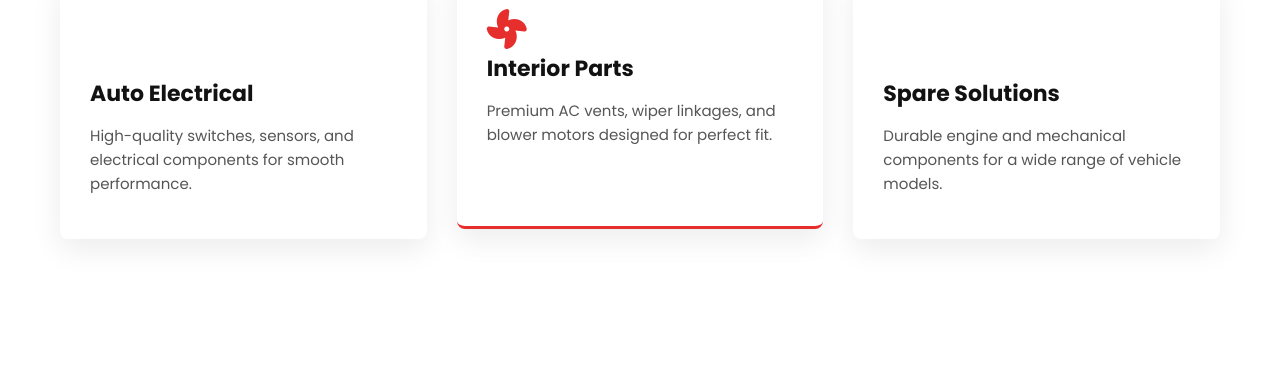
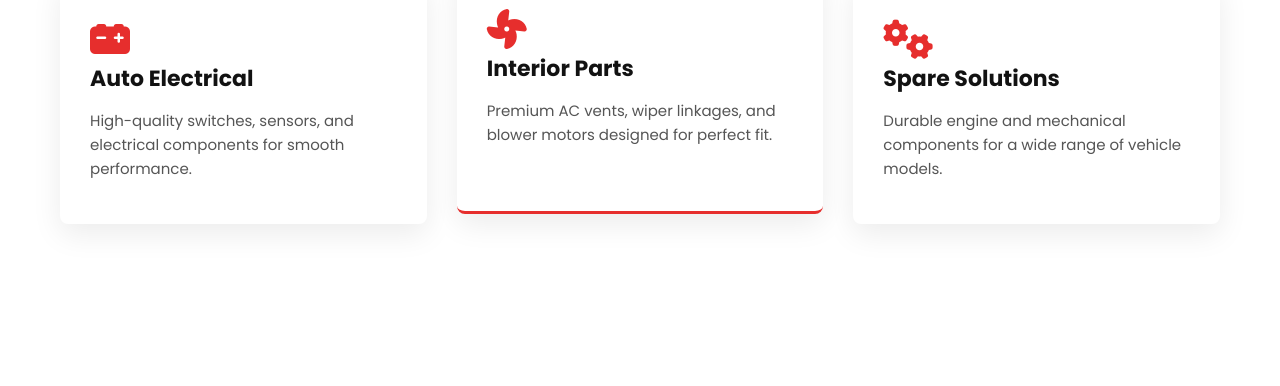
Before and after one commit to Himynameisfaizan/mona-motors, a PHP site: page /office_php_project/ in a window 1280 px wide. Shown: the part 733-1119 px from the top of the page. Run offline with PHP 8.4, Linux system fonts and the light colour scheme; data that the repository does not hold is empty.

Commit message:
fix featured section styling

```diff
--- a/index.php
+++ b/index.php
@@ -36,17 +36,25 @@ $banner_bg = !empty($banner['banner_path']) ? $banner['banner_path'] : 'images/s
 <!-- ================= Services Quick Snippet ================= -->
 <section class="features-section container">
     <div class="feature-card">
-        <div class="icon"><img src="images/icon/icon-card/v-1/icon-1.png" alt="Auto Electrical"></div>
+        <div class="icon">
+            <i class="fa-solid fa-car-battery" style="font-size: 40px; color: var(--primary-red);"></i>
+        </div>
         <h3>Auto Electrical</h3>
         <p>High-quality switches, sensors, and electrical components for smooth performance.</p>
     </div>
+
     <div class="feature-card feature-active">
-        <div class="icon"><i class="fa-solid fa-fan" style="font-size: 40px; color: var(--primary-red);"></i></div>
+        <div class="icon">
+            <i class="fa-solid fa-fan" style="font-size: 40px; color: var(--primary-red);"></i>
+        </div>
         <h3>Interior Parts</h3>
         <p>Premium AC vents, wiper linkages, and blower motors designed for perfect fit.</p>
     </div>
+
     <div class="feature-card">
-        <div class="icon"><img src="images/icon/icon-card/v-1/icon-2.png" alt="Spare Solutions"></div>
+        <div class="icon">
+            <i class="fa-solid fa-gears" style="font-size: 40px; color: var(--primary-red);"></i>
+        </div>
         <h3>Spare Solutions</h3>
         <p>Durable engine and mechanical components for a wide range of vehicle models.</p>
     </div>
--- a/style/style.css
+++ b/style/style.css
@@ -243,6 +243,11 @@ ul {
     line-height: 1.15;
     max-width: 650px;
     margin: 18px 0;
+    color: #fff;
+}
+
+.hero-content h1 span {
+    color: var(--primary-red);
 }
 
 .hero-content p {
@@ -251,6 +256,7 @@ ul {
     margin: 0 0 28px 0;
     font-size: clamp(0.95rem, 1.3vw, 1.08rem);
     line-height: 1.65;
+    color: #ddd;
 }
 
 .hero-btns {
```
